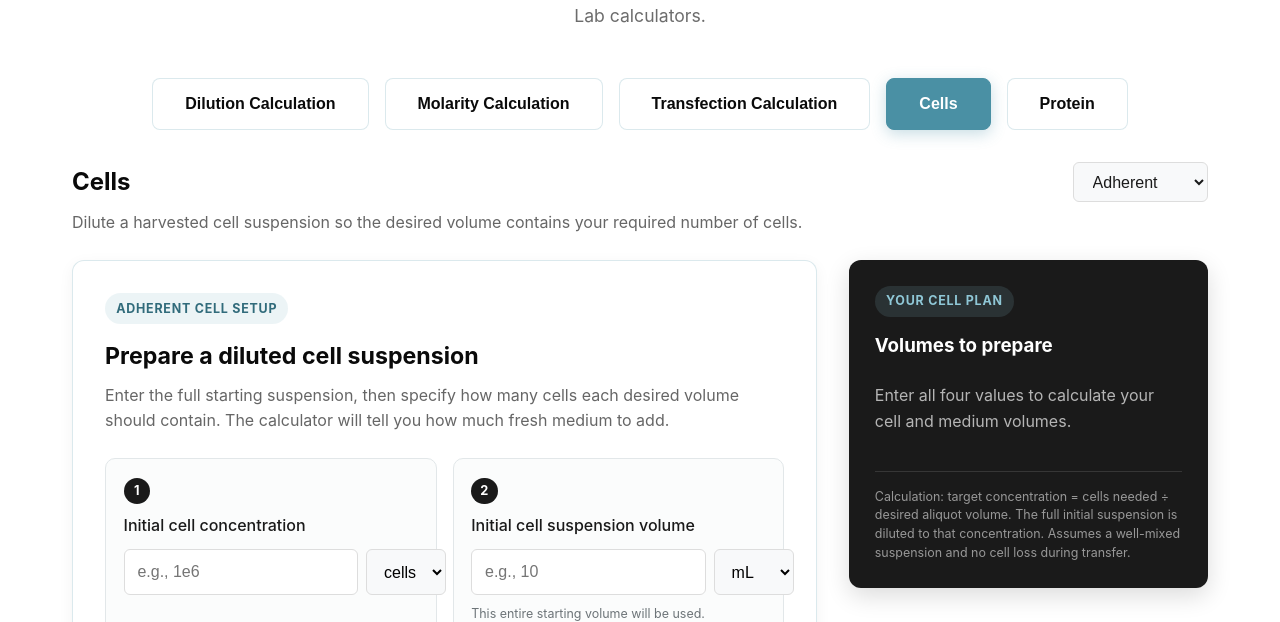
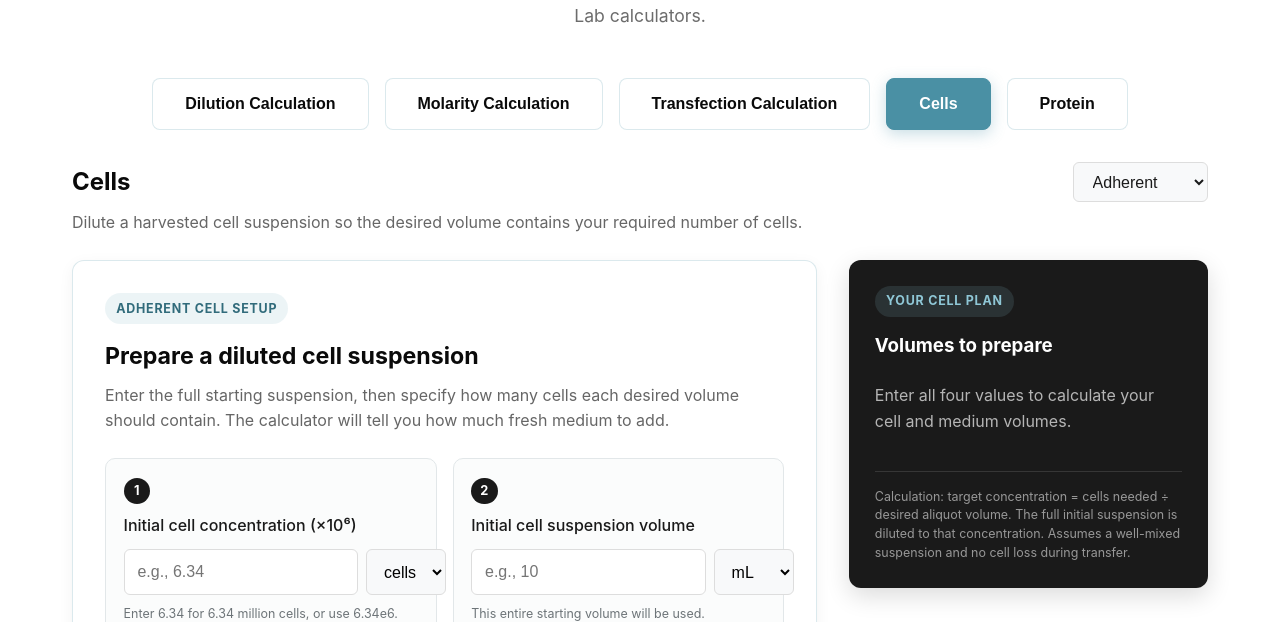
Before and after one commit to CadeWardC/ScientificWebsite, a website: page calculations.html in a window 1280 px wide. Both pictures are taken after a click on the button "Cells". Shown: the part 178-800 px from the top of the page. Drawn offline with Linux system fonts and the light colour scheme.

Commit message:
Use million-cell input for initial concentration

```diff
--- a/calculations.html
+++ b/calculations.html
@@ -1142,14 +1142,15 @@
                                 <div class="cell-input-card">
                                     <span class="cell-step">1</span>
                                     <div class="form-group">
-                                        <label for="ca-initial-concentration">Initial cell concentration</label>
+                                        <label for="ca-initial-concentration">Initial cell concentration (×10⁶)</label>
                                         <div class="input-group">
-                                            <input type="number" id="ca-initial-concentration" min="0" step="any" inputmode="decimal" placeholder="e.g., 1e6" oninput="calcAdherentCells()">
+                                            <input type="number" id="ca-initial-concentration" min="0" step="any" inputmode="decimal" placeholder="e.g., 6.34" oninput="calcAdherentCells()">
                                             <select id="ca-concentration-unit" aria-label="Initial concentration unit" onchange="calcAdherentCells()">
                                                 <option value="1" selected>cells/mL</option>
                                                 <option value="1000">cells/µL</option>
                                             </select>
                                         </div>
+                                        <span class="field-note">Enter 6.34 for 6.34 million cells, or use 6.34e6.</span>
                                     </div>
                                 </div>
 
@@ -1905,7 +1906,7 @@
                     return;
                 }
 
-                const concentration = parseFloat(concentrationRaw) * parseFloat(document.getElementById('ca-concentration-unit').value);
+                const concentration = parseCellsInMillions(concentrationRaw) * parseFloat(document.getElementById('ca-concentration-unit').value);
                 const initialVolumeMl = parseFloat(initialVolumeRaw) * parseFloat(document.getElementById('ca-initial-volume-unit').value);
                 const targetCells = parseCellsInMillions(targetCellsRaw);
                 const desiredVolumeFactor = parseFloat(document.getElementById('ca-final-volume-unit').value);
```
